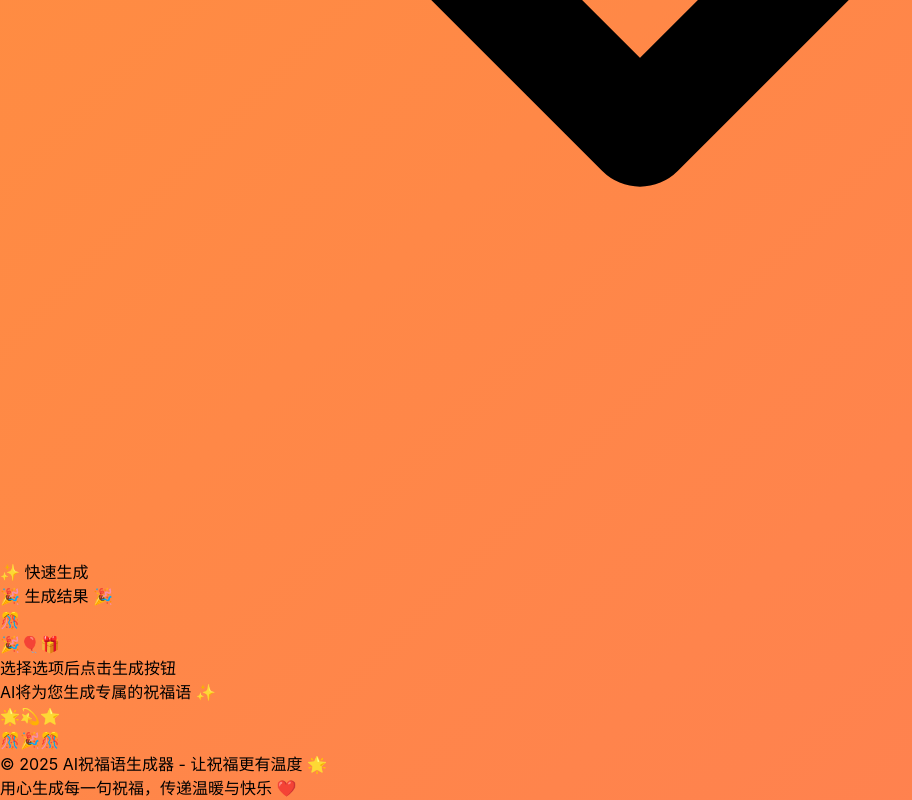
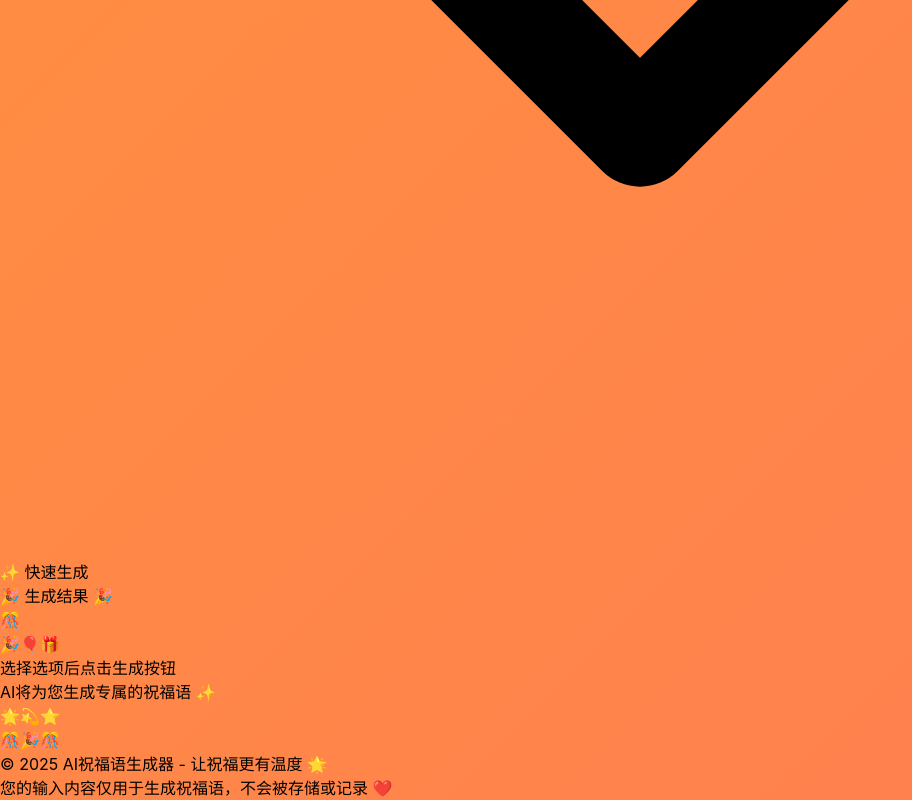
Before and after one commit to farion1231/ai-blessing-maker, a Next.js app: page / in a window 1280 px wide. Shown: the part 3544-4344 px from the top of the page, without its empty margins (0-912 px from the left). Built offline with nearby package versions, Linux system fonts and the light colour scheme.

Commit message:
🔒 添加隐私保护提示：页脚显示数据不存储承诺

```diff
--- a/app/layout.tsx
+++ b/app/layout.tsx
@@ -76,7 +76,7 @@ export default function RootLayout({
               &copy; 2025 AI祝福语生成器 - 让祝福更有温度 🌟
             </p>
             <p className="text-sm mt-2 opacity-90">
-              用心生成每一句祝福，传递温暖与快乐 ❤️
+              您的输入内容仅用于生成祝福语，不会被存储或记录 ❤️
             </p>
           </div>
         </footer>
```
